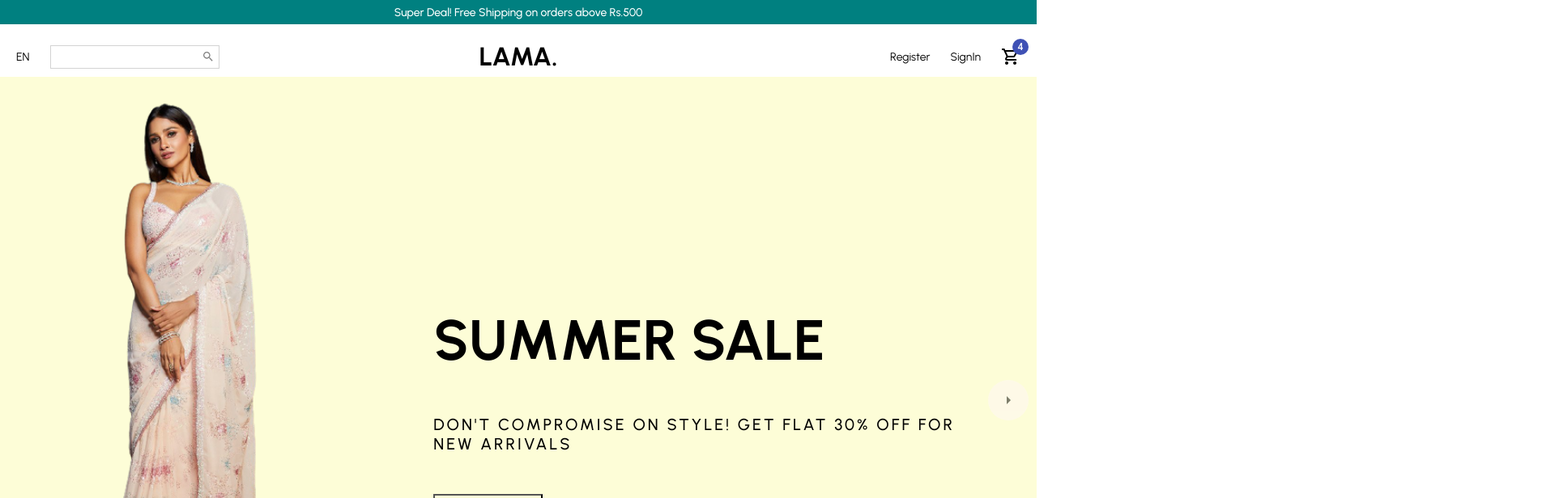
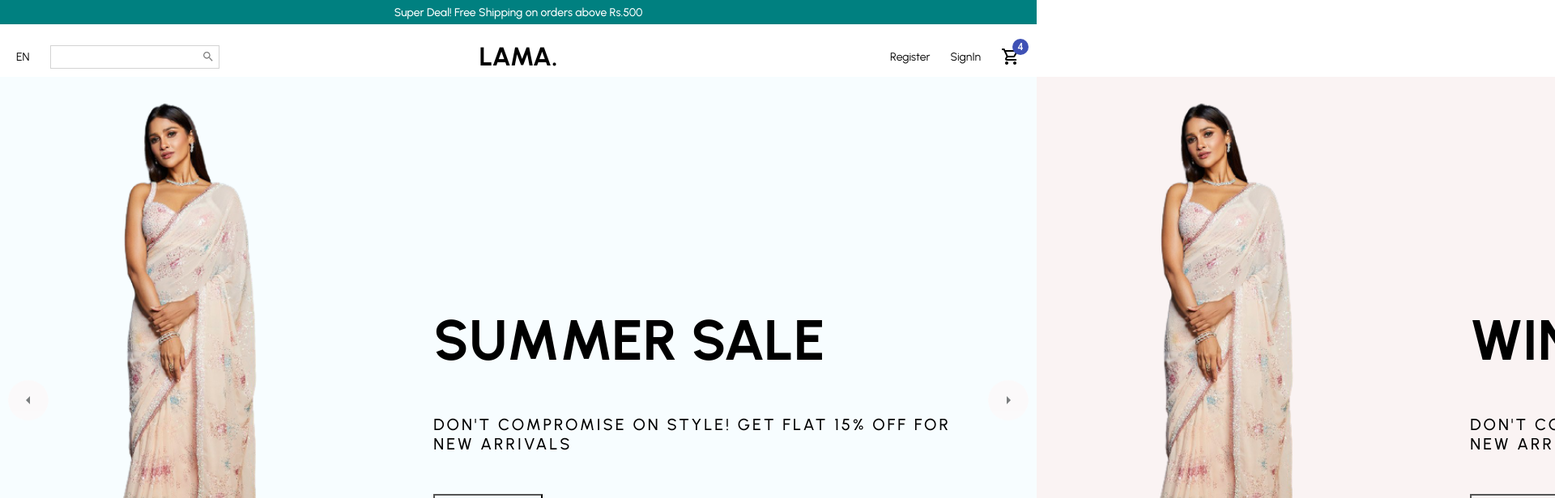
Before and after one commit to Sarthakjain211001/Ecommerce-Website, a React (Create React App) app: page / in a window 1280 px wide. Shown: the top 616 px of the page at 81% size, 1920 px wide, since content can reach past the window. Built offline with nearby package versions, Linux system fonts and the light colour scheme.

Commit message:
Kepr slider data in a separate file

```diff
--- a/src/components/Slider.jsx
+++ b/src/components/Slider.jsx
@@ -1,7 +1,7 @@
 import { ArrowLeftOutlined, ArrowRightOutlined } from "@material-ui/icons";
 import React from "react";
 import styled from "styled-components";
-import SareeImg from "../Images/Saree.png"
+import sliderItems from "../data";
 
 const Container = styled.div`
   width: 100%;
@@ -9,7 +9,7 @@ const Container = styled.div`
   display: flex;
   /* background-color: teal; */
   position: relative;
-  overflow: hidden; // To prevent the content from going out of the page horizontally
+  /* overflow: hidden; // To prevent the content from going out of the page horizontally */
 `
 const Arrow = styled.div`
   width: 50px;
@@ -23,19 +23,18 @@ const Arrow = styled.div`
   top: 0;
   bottom: 0;
   left: ${(props) =>
-    props.direction === "left" &&
-    "10px"}; //props. If direction is left then set left property to 10px
+    props.direction === "left" && "10px"}; //props. If direction is left then set left property to 10px
   right: ${(props) =>
-    props.direction === "right" &&
-    "10px"}; //props. If direction is right then set right property to 10px
+    props.direction === "right" && "10px"}; //props. If direction is right then set right property to 10px
   margin: auto;
   cursor: pointer;
   opacity: 0.5;
+  z-index: 2;  //To bring the arrow above the image.
 `
 const Wrapper = styled.div`
   height: 100%;
   display: flex; //To make the slides come horizontal after one another
-  transform: translateX(-200vw); //For moving the slider (i.e move the slides in X direction).  For left moving use (-) . For right use (+  or nothing).
+  /* transform: translateX(0vw); //For moving the slider (i.e move the slides in X direction).  For left moving use (-) . For right use (+  or nothing).   */
                                  // vw means viewport width. 100vw means 100% of viewport. (-) means move to left direction.
 `
 const Slide = styled.div`
@@ -84,16 +83,21 @@ const Slider = () => {
           <ArrowLeftOutlined />  {/*Left Arrow on Slider. Taken from Material UI */}
         </Arrow>
         <Wrapper>
-          <Slide bg="#eef6fc">
+          {sliderItems.map((item)=>{
+            // {const{ img, title, description, bg } = item}
+            console.log(item);
+           return <Slide bg={item.bg}>
             <ImgContainer>
-              <Image src= {SareeImg}/>
+              <Image src= {item.img}/>
             </ImgContainer>
             <InfoContainer>
-                <Title>SUMMER SALE</Title>
-                <Description>DON'T COMPROMISE ON STYLE! GET FLAT 30% OFF FOR NEW ARRIVALS</Description>
+                <Title>{item.title}</Title>
+                <Description>{item.description}</Description>
                 <Button>SHOP NOW</Button>
             </InfoContainer>
           </Slide>
+          })}
+{/*
           <Slide bg="#faf3f3">
             <ImgContainer>
               <Image src= {SareeImg}/>
@@ -113,7 +117,7 @@ const Slider = () => {
                 <Description>DON'T COMPROMISE ON STYLE! GET FLAT 30% OFF FOR NEW ARRIVALS</Description>
                 <Button>SHOP NOW</Button>
             </InfoContainer>
-          </Slide>
+          </Slide> */}
         </Wrapper>
         <Arrow direction="right"> {/*direction is passed as a prop here*/}
           <ArrowRightOutlined />  {/*Right Arrow on Slider. Taken from Material UI */}
--- /dev/null
+++ b/src/data.js
@@ -0,0 +1,29 @@
+import SareeImg from "./Images/Saree.png"
+
+const sliderItems = [
+    {
+        id: 1,
+        img: SareeImg,
+        title: "SUMMER SALE",
+        description: "DON'T COMPROMISE ON STYLE! GET FLAT 15% OFF FOR NEW ARRIVALS",
+        bg: "#f7fdff",
+    },
+
+    {
+        id: 2,
+        img: SareeImg,
+        title: "WINTER SALE",
+        description: "DON'T COMPROMISE ON STYLE! GET FLAT 20% OFF FOR NEW ARRIVALS",
+        bg: "#faf3f3",
+    },
+
+    {
+        id: 3,
+        img: SareeImg,
+        title: "FESTIVAL SALE",
+        description: "DON'T COMPROMISE ON STYLE! GET FLAT 30% OFF FOR NEW ARRIVALS",
+        bg: "#fdfdd7",
+    }
+]
+
+export default sliderItems;
```
Also changed, not shown: Explaination.txt.
